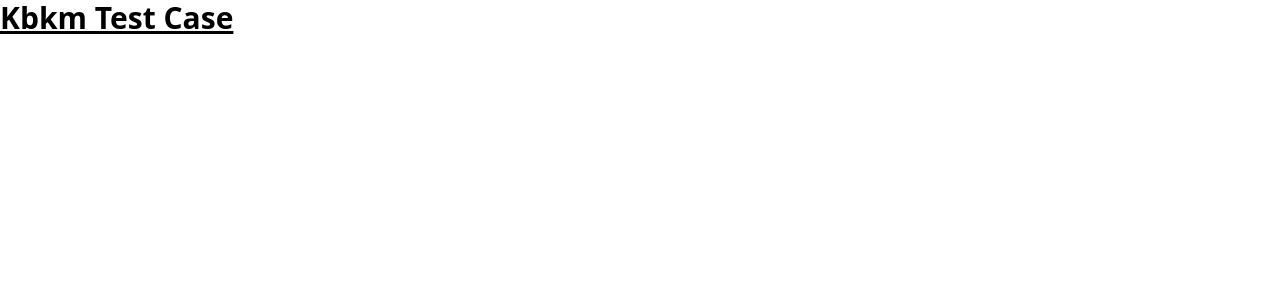
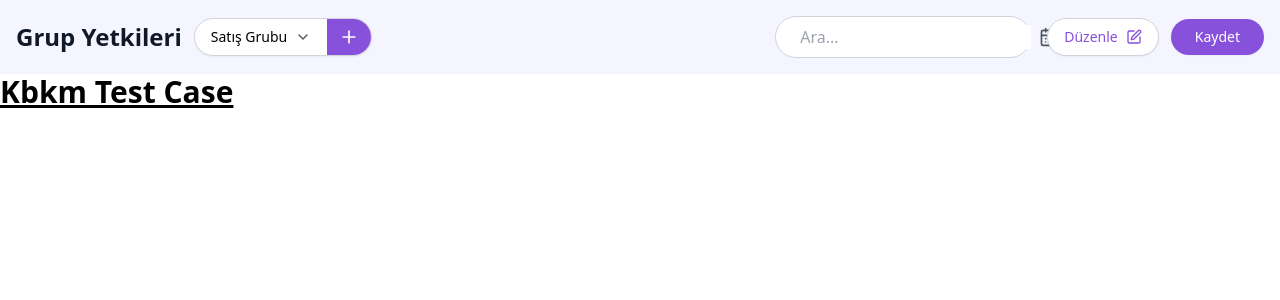
Before and after one commit to fatihkurtl/kbkm_test, a React (Vite) app: page / in a window 1280 px wide. Shown: the top 300 px of the page. Built offline with nearby package versions, Linux system fonts and the light colour scheme.

Commit message:
header added

```diff
--- a/src/App.tsx
+++ b/src/App.tsx
@@ -1,11 +1,13 @@
 // import { useState } from 'react'
-import './App.css'
+
+import Header from "./components/Header"
 
 function App() {
 
 
   return (
     <>
+    <Header />
      <h1 className="text-3xl font-bold underline">
       Kbkm Test Case
     </h1>
--- /dev/null
+++ b/src/components/Header.tsx
@@ -0,0 +1,76 @@
+import { useState } from 'react';
+import { CalendarDays, ChevronDown, Edit, Plus, Search } from 'lucide-react';
+
+export default function Header() {
+  const [selectedGroup, setSelectedGroup] = useState('Satış Grubu');
+  const [isDropdownOpen, setIsDropdownOpen] = useState(false);
+  const [searchQuery, setSearchQuery] = useState('');
+
+  return (
+    <div className="flex flex-col md:flex-row items-center justify-between bg-[#F5F5FF] p-4 space-y-4 md:space-y-0">
+      <div className="flex items-center gap-3">
+        <h1 className="text-2xl font-semibold text-gray-900">Grup Yetkileri</h1>
+
+        <div className="relative flex items-center rounded-full bg-white shadow-sm border border-gray-300">
+          <button
+            className="flex items-center gap-2 px-4 py-2 text-sm font-medium rounded-l-full focus:outline-none"
+            onClick={() => setIsDropdownOpen(!isDropdownOpen)}
+          >
+            {selectedGroup}
+            <ChevronDown className="h-4 w-4 text-gray-600" />
+          </button>
+
+          <button className="px-3 py-2 text-white bg-[#8751DC] rounded-r-full hover:bg-[#6e41b5] transition duration-150 focus:outline-none">
+            <Plus className="h-5 w-5" />
+          </button>
+
+          {isDropdownOpen && (
+            <div className="absolute z-10 mt-32 w-full rounded-md bg-white shadow-lg border border-gray-200">
+              <div className="py-1">
+                {['Satış Grubu', 'Destek Grubu'].map((group) => (
+                  <button
+                    key={group}
+                    className="block w-full px-4 py-2 text-left text-sm hover:bg-gray-100"
+                    onClick={() => {
+                      setSelectedGroup(group);
+                      setIsDropdownOpen(false);
+                    }}
+                  >
+                    {group}
+                  </button>
+                ))}
+              </div>
+            </div>
+          )}
+        </div>
+      </div>
+
+      <div className="flex items-center gap-4">
+        <div className="flex items-center bg-white border border-gray-300 rounded-full px-4 py-2 w-full md:w-64">
+          <Search className="h-5 w-5 text-gray-600 mr-2" />
+          <input
+            type="text"
+            placeholder="Ara..."
+            value={searchQuery}
+            onChange={(e) => setSearchQuery(e.target.value)}
+            className="flex-grow focus:outline-none"
+          />
+          <button className="ml-2">
+            <CalendarDays className="h-5 w-5 text-gray-600" />
+          </button>
+        </div>
+
+        <div className="flex items-center gap-3">
+          <button className="flex items-center gap-2 rounded-full bg-white px-4 py-2 text-sm font-medium text-[#8751DC] shadow-sm border border-gray-300 hover:bg-gray-100 transition duration-150">
+            <span>Düzenle</span>
+            <Edit className="h-4 w-4" />
+          </button>
+
+          <button className="rounded-full bg-[#8751DC] px-6 py-2 text-sm font-medium text-white shadow-sm hover:bg-[#6e41b5] transition duration-150">
+            Kaydet
+          </button>
+        </div>
+      </div>
+    </div>
+  );
+}
--- a/src/main.tsx
+++ b/src/main.tsx
@@ -2,6 +2,7 @@ import { StrictMode } from 'react'
 import { createRoot } from 'react-dom/client'
 // import './index.css'
 import App from './App.tsx'
+import './App.css'
 
 createRoot(document.getElementById('root')!).render(
   <StrictMode>
```
